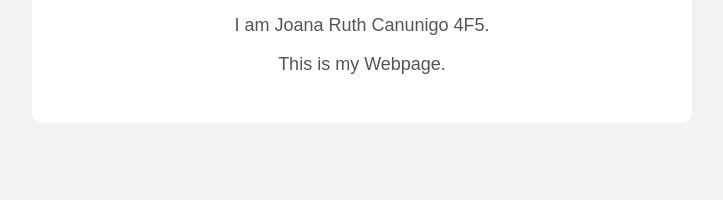
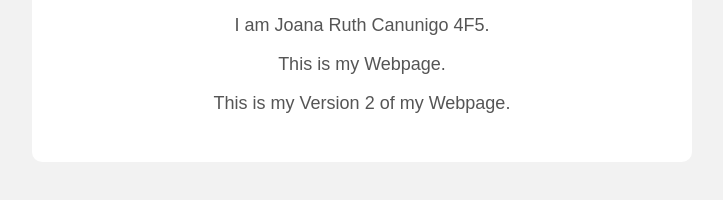
Before and after one commit to joanacanunigo/Activity3-Git, a plain HTML site: page index.html in a window 1280 px wide. Shown: the part 192-392 px from the top of the page, without its empty margins (278-1001 px from the left). Drawn offline with Linux system fonts and the light colour scheme.

Commit message:
Update webpage content

```diff
--- a/index.html
+++ b/index.html
@@ -45,6 +45,9 @@
         <p>
             This is my Webpage.
         </p>
+        <p>
+            This is my Version 2 of my Webpage.
+        </p>
     </div>
 
 </body>
```
